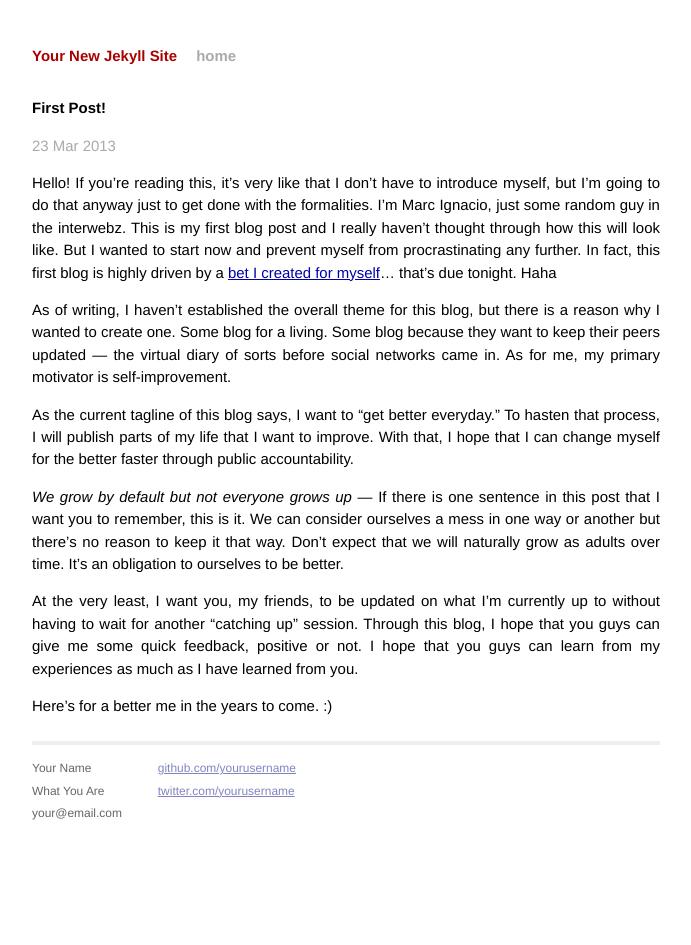
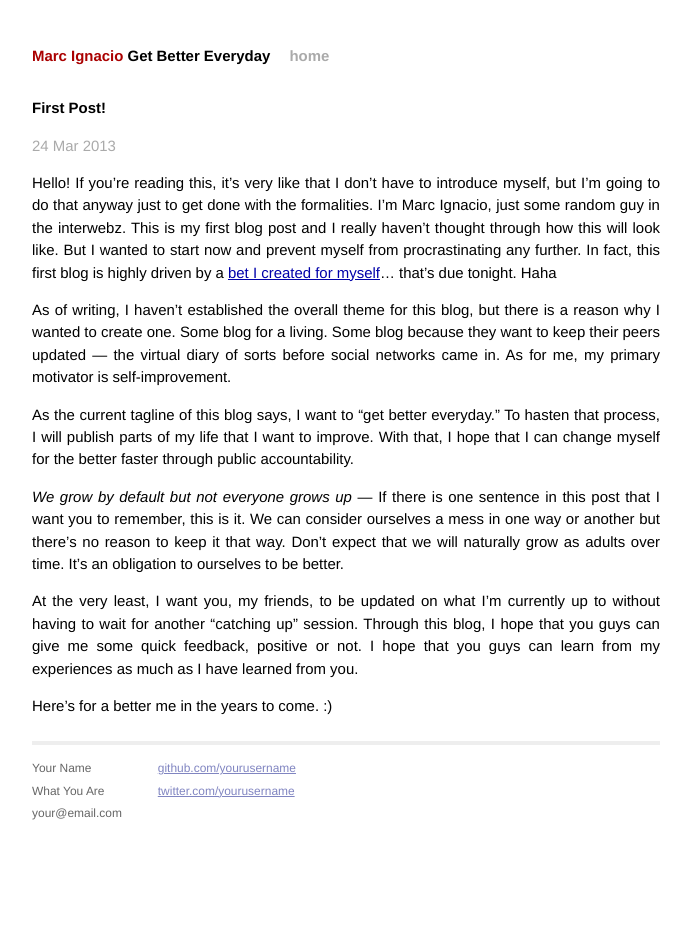
Before and after one commit to padi/padi.github.io, a Jekyll site: the page built from _posts/2013-03-23-first-post.markdown, in a window 1280 px wide. Shown: the whole page, without its empty margins (294-985 px from the left). Built offline with Jekyll 4.4.1, drawn with Linux system fonts in a browser that asks for light colours.

Commit message:
Changed config and layout default content - specify timezone explicitly - change title - add tagline - changed home title

```diff
--- a/_config.yml
+++ b/_config.yml
@@ -1,2 +1,4 @@
-name: Your New Jekyll Site
+name: Marc Ignacio
+tagline: Get Better Everyday
 pygments: true
+timezone: Asia/Manila
--- a/_layouts/default.html
+++ b/_layouts/default.html
@@ -18,7 +18,10 @@
         <div class="container">
           <div class="site">
             <div class="header">
-              <h1 class="title"><a href="/">{{ site.name }}</a></h1>
+              <h1 class="title">
+                <a href="/">{{ site.name }}</a>
+                  {{ site.tagline }}
+              </h1>
               <a class="extra" href="/">home</a>
             </div>
 
--- a/index.html
+++ b/index.html
@@ -1,6 +1,6 @@
 ---
 layout: default
-title: Your New Jekyll Site
+title: Marc Ignacio
 ---
 
 <div id="home">
```
